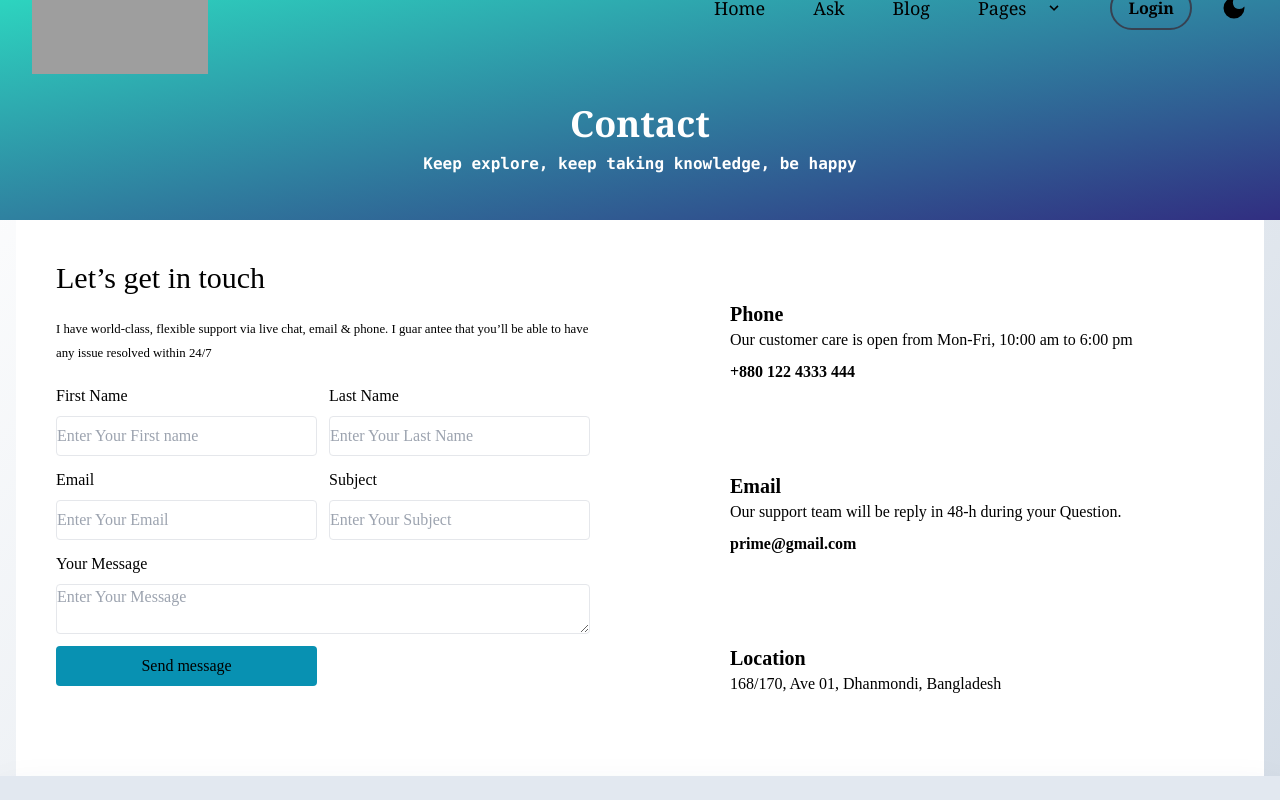
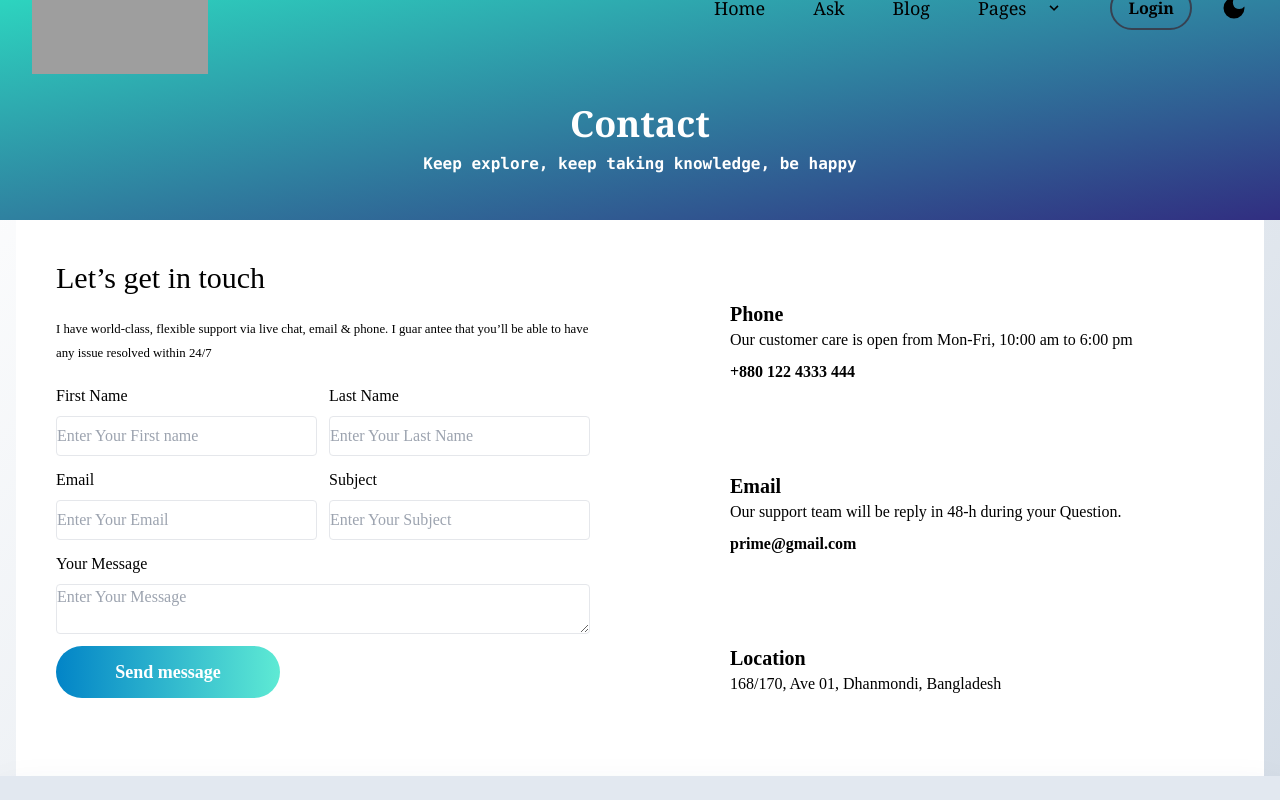
Before and after one commit to shihab-2021/Prime-Documentation-And-Knowledge-Based-Website, a Next.js app: page /contact in a window 1280 px wide. Shown: the top 800 px of the page. Built offline with nearby package versions, Linux system fonts and the light colour scheme; no server answers; grey boxes are pictures that could not be loaded.

Commit message:
contact update

```diff
--- a/components/Contact/ContactForm/ContactForm.js
+++ b/components/Contact/ContactForm/ContactForm.js
@@ -1,6 +1,41 @@
 import React from 'react';
 
 const ContactForm = () => {
+    const handleSubmit = event => {
+        event.preventDefault();
+        const form = event.target;
+        const first_name = form.firstname.value;
+        const last_name = form.lastname.value;
+        const email = form.email.value;
+        const subject = form.subject.value;
+        const message = form.message.value;
+
+        const messageDetails = {
+            first_name,
+            last_name,
+            email,
+            subject,
+            message
+        }
+
+        fetch('http://localhost:5000/messages', {
+            method: 'POST',
+            headers: {
+                'content-type': 'application/json'
+            },
+            body: JSON.stringify(messageDetails)
+        })
+            .then(res => res.json())
+            .then(data => {
+                console.log(data)
+                if (data.acknowledged) {
+                    alert('Sent successfully')
+                    form.reset();
+                }
+            })
+            .catch(error => console.error(error))
+
+    }
     return (
         <div>
 
@@ -9,34 +44,40 @@ const ContactForm = () => {
                     <div className='p-10'>
                         <h1 className='text-3xl'>Let’s get in touch</h1>
                         <p className='my-5'><small >I have world-class, flexible support via live chat, email & phone. I guar antee that you’ll be able to have any issue resolved within 24/7</small></p>
-                        <form className='grid grid-cols-1 lg:grid-cols-2 gap-3'>
+                        <form onSubmit={handleSubmit} className='grid grid-cols-1 lg:grid-cols-2 gap-3'>
                             <div>
                                 <label >First Name
-                                <input type="text" placeholder='Enter Your First name ' className='block w-full border rounded mt-2 h-10 ' />
+                                    <input name='firstname' type="text" required placeholder='Enter Your First name ' className='block w-full border rounded mt-2 h-10 ' />
                                 </label>
                             </div>
                             <div>
                                 <label >Last Name
-                                <input type="text" placeholder='Enter Your Last Name' className='block w-full border rounded mt-2 h-10' />
+                                    <input name='lastname' type="text" required placeholder='Enter Your Last Name' className='block w-full border rounded mt-2 h-10' />
                                 </label>
                             </div>
                             <div>
                                 <label >Email
-                                <input type="email" placeholder='Enter Your Email'  className='block w-full border rounded mt-2 h-10'/>
+                                    <input name='email' type="email" required placeholder='Enter Your Email' className='block w-full border rounded mt-2 h-10' />
                                 </label>
                             </div>
                             <div>
                                 <label >Subject
-                                <input type="text" placeholder='Enter Your Subject' className='block w-full border rounded mt-2 h-10' />
+                                    <input name='subject' type="text" required placeholder='Enter Your Subject' className='block w-full border rounded mt-2 h-10' />
                                 </label>
                             </div>
                             <div className='col-span-2'>
                                 <label >Your Message
 
-                                <textarea type="text" placeholder='Enter Your Message' className='block w-full border rounded mt-2'></textarea>
+                                    <textarea name='message' type="text" required placeholder='Enter Your Message' className='block w-full border rounded mt-2'></textarea>
                                 </label>
                             </div>
-                            <input className='rounded bg-cyan-600 hover:bg-white h-10' type="submit" value='Send message' />
+                            <button
+                                type="submit"
+                                className=" rounded-full  p-3 w-full sm:w-56   bg-gradient-to-r from-sky-600  to-teal-300 text-white text-lg font-semibold "
+                            >
+                                Send message
+                            </button>
+                            {/* <input className='rounded bg-cyan-600 hover:bg-white h-10' type="submit" value='Send message' /> */}
                         </form>
                     </div>
                     <div className='p-10'>
```
Lines whose indentation alone changed are shown as unchanged.
